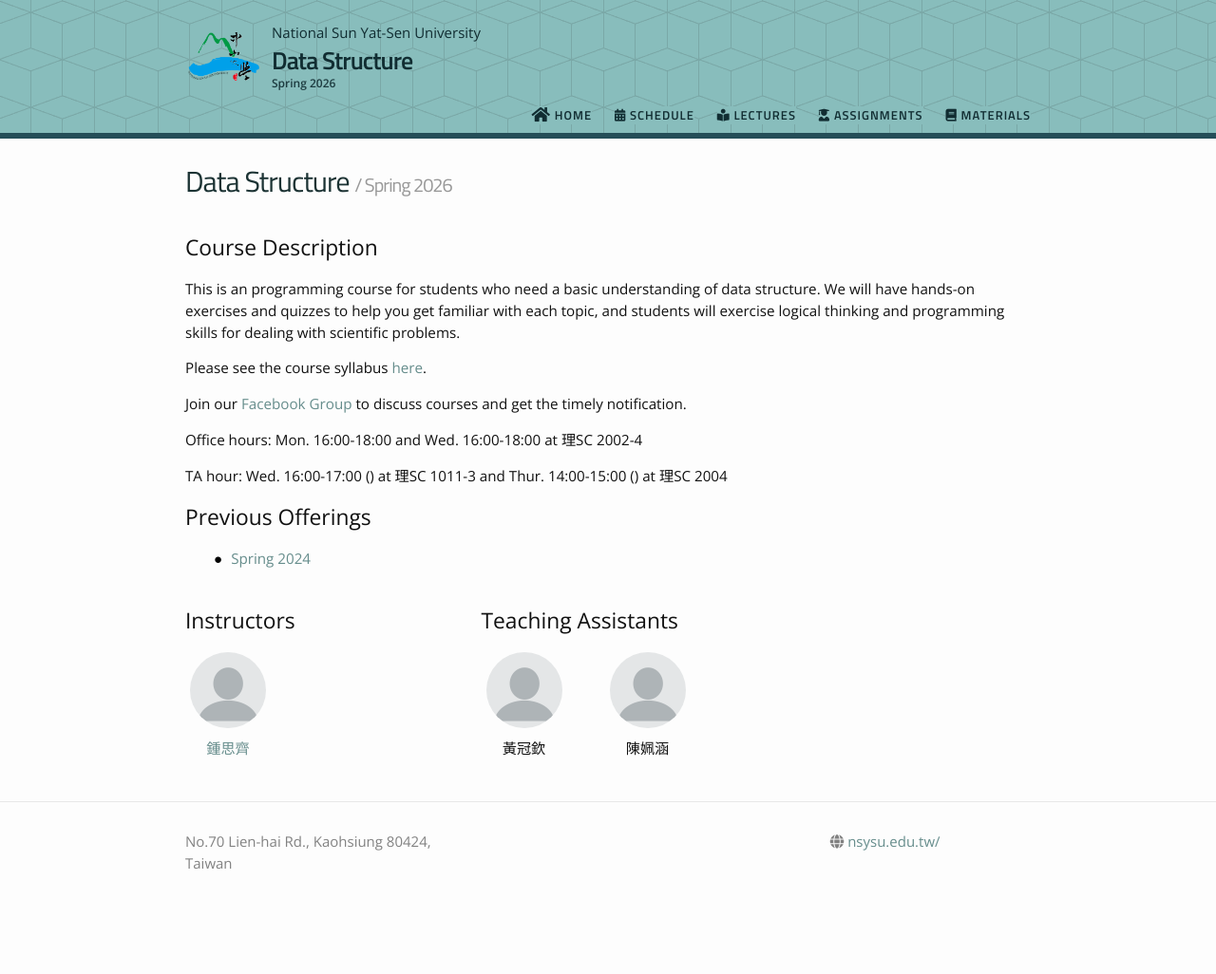
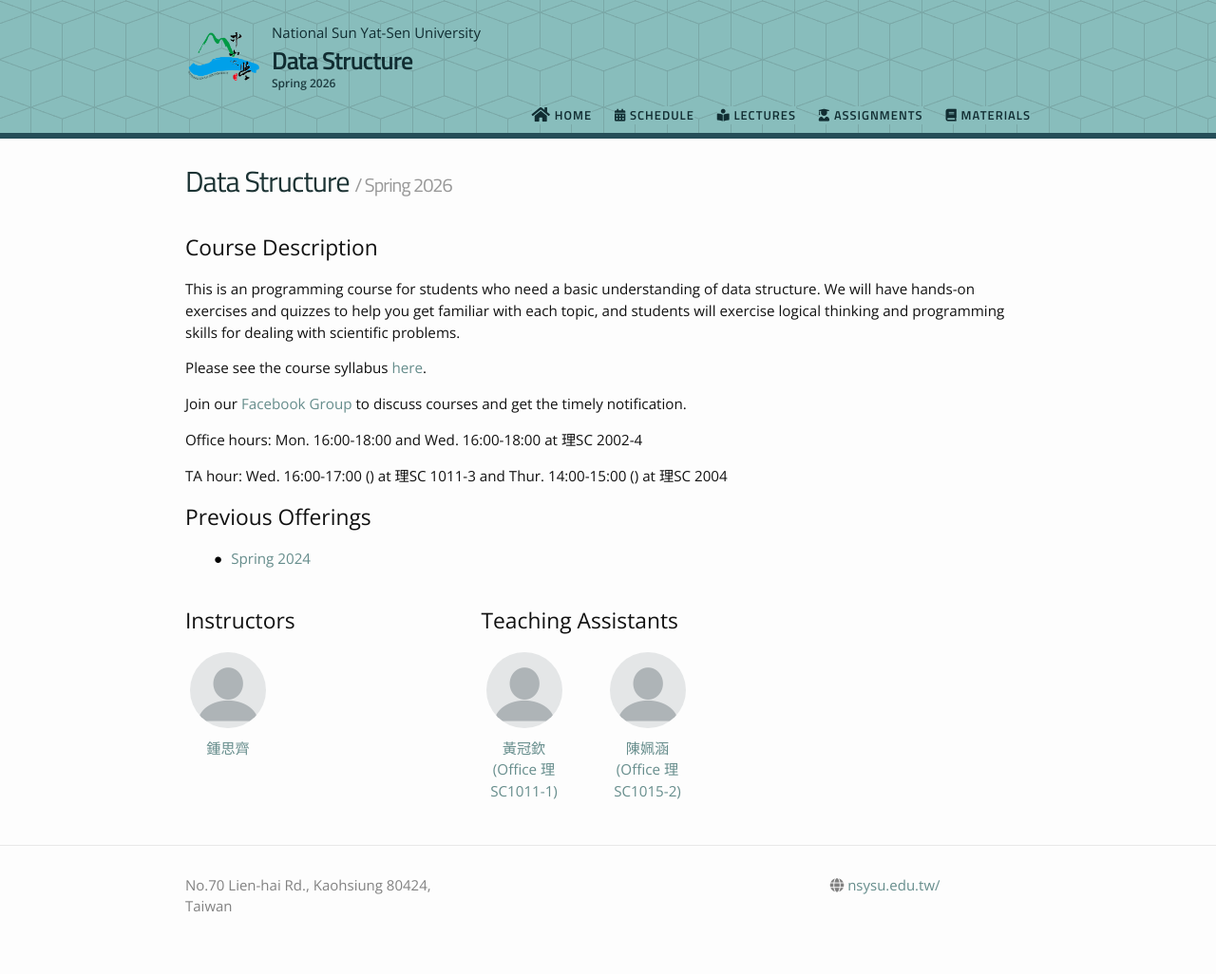
Before and after one commit to phonchi/nsysu-math208, a Jekyll site: the page built from index.md, in a window 1280 px wide. Shown: the whole page at 95% size. Built offline with Jekyll 4.4.1, drawn with Linux system fonts in a browser that asks for light colours; nearby versions of some CDN libraries; before the commit the page ends 980 px from its top, so only the background shows below that.

Commit message:
Update people.yml

```diff
--- a/_data/people.yml
+++ b/_data/people.yml
@@ -4,9 +4,9 @@ instructors:
     webpage: https://math.nsysu.edu.tw/p/406-1183-263491,r2843.php?Lang=zh-tw
 
 teaching_assistants:
-  - name: 黃冠欽
+  - name: 黃冠欽 (Office 理 SC1011-1)
     profile_pic: /_images/pp/avatar.png
-    webpage:
-  - name: 陳姵涵
+    webpage: mailto:huangpeter1801@gmail.com
+  - name: 陳姵涵 (Office 理 SC1015-2)
     profile_pic: /_images/pp/avatar.png
-    webpage:
+    webpage: mailto:0506pepe@gmail.com
```
